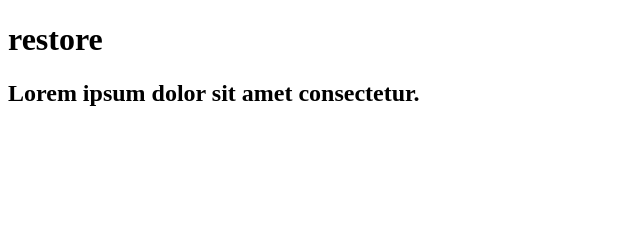
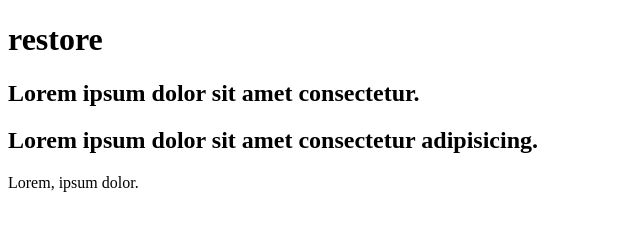
Before and after one commit to nisharmahammad12-dot/git-restore, a plain HTML site: page index.html in a window 1280 px wide. Shown: the whole page, without its empty margins (0-640 px from the left). Drawn offline with Linux system fonts and the light colour scheme.

Commit message:
git revert1

```diff
--- a/index.html
+++ b/index.html
@@ -8,5 +8,7 @@
 <body>
     <h1>restore </h1>
     <h2>Lorem ipsum dolor sit amet consectetur.</h2>
+    <h2>Lorem ipsum dolor sit amet consectetur adipisicing.</h2>
+    <p>Lorem, ipsum dolor.</p>
 </body>
 </html>
```
